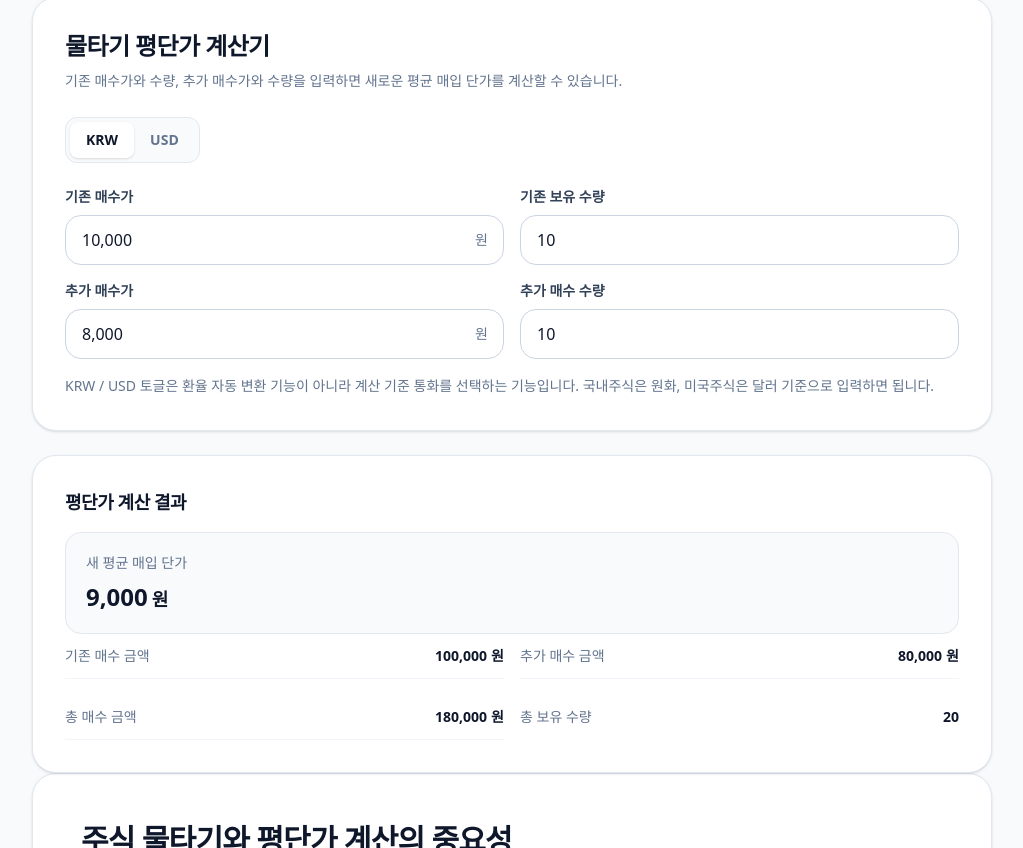
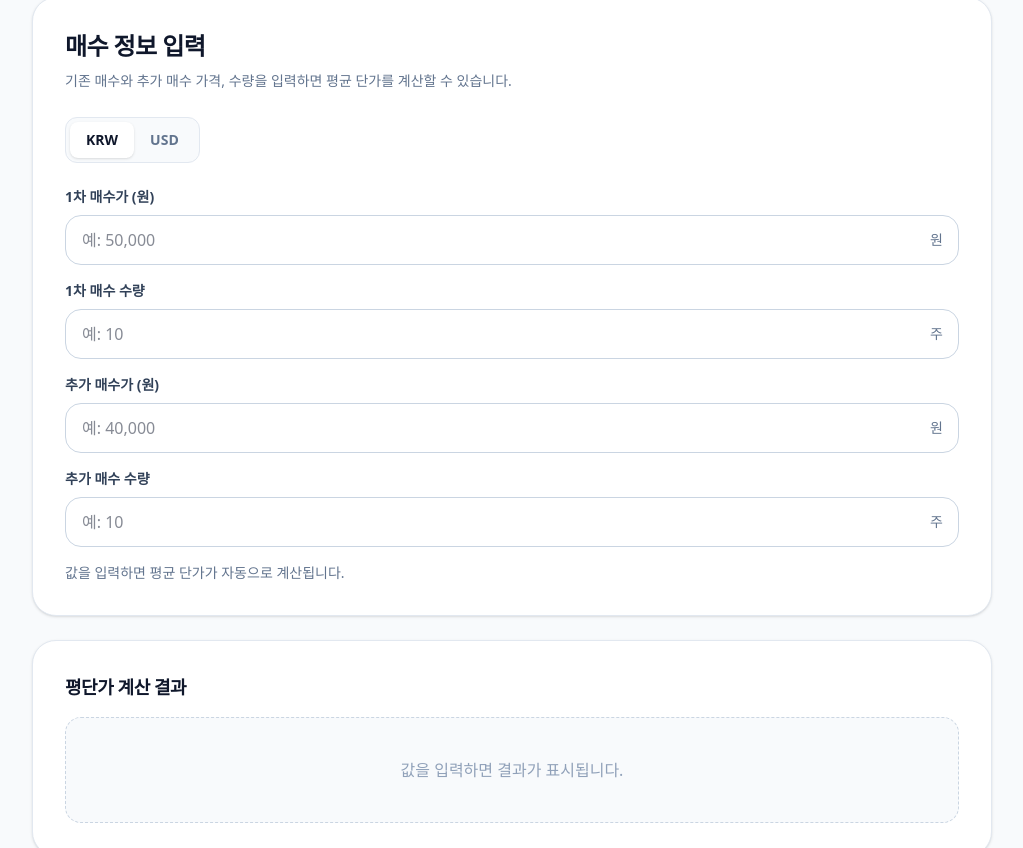
Before and after one commit to YG-coder/stock-calculator, a Next.js app: page /average-price-calculator in a window 1280 px wide. Shown: the part 572-1420 px from the top of the page, without its empty margins (128-1151 px from the left). Built offline with nearby package versions, Linux system fonts and the light colour scheme.

Commit message:
refactor: 계산기 기본값 제거 및 입력 전 결과 숨김 처리

```diff
--- a/src/components/calculator/AveragePriceCalculator.tsx
+++ b/src/components/calculator/AveragePriceCalculator.tsx
@@ -1,6 +1,7 @@
 "use client";
 
 import { useMemo, useState } from "react";
+import { formatNumber, parsePositive } from "@/lib/number";
 import {
   CalculatorLayout,
   CalculatorCard,
@@ -13,71 +14,47 @@ import CurrencyToggle from "@/components/calculator/CurrencyToggle";
 
 type Currency = "KRW" | "USD";
 
-function formatNumber(value: number, maximumFractionDigits = 2) {
-  if (!Number.isFinite(value)) return "0";
-  return new Intl.NumberFormat("ko-KR", {
-    minimumFractionDigits: 0,
-    maximumFractionDigits,
-  }).format(value);
-}
-
 export default function AveragePriceCalculator() {
   const [currency, setCurrency] = useState<Currency>("KRW");
-
-  const [currentPrice, setCurrentPrice] = useState("10000");
-  const [currentQuantity, setCurrentQuantity] = useState("10");
-  const [additionalPrice, setAdditionalPrice] = useState("8000");
-  const [additionalQuantity, setAdditionalQuantity] = useState("10");
+  const [firstPrice, setFirstPrice] = useState("");
+  const [firstQuantity, setFirstQuantity] = useState("");
+  const [secondPrice, setSecondPrice] = useState("");
+  const [secondQuantity, setSecondQuantity] = useState("");
 
   const moneyUnit = currency === "KRW" ? "원" : "USD";
 
   const result = useMemo(() => {
-    const currentP = Number(currentPrice);
-    const currentQ = Number(currentQuantity);
-    const addP = Number(additionalPrice);
-    const addQ = Number(additionalQuantity);
+    const p1 = parsePositive(firstPrice);
+    const q1 = parsePositive(firstQuantity);
+    const p2 = parsePositive(secondPrice);
+    const q2 = parsePositive(secondQuantity);
 
-    if (
-      !Number.isFinite(currentP) ||
-      !Number.isFinite(currentQ) ||
-      !Number.isFinite(addP) ||
-      !Number.isFinite(addQ) ||
-      currentP <= 0 ||
-      currentQ <= 0 ||
-      addP <= 0 ||
-      addQ <= 0
-    ) {
+    if (p1 <= 0 || q1 <= 0 || p2 <= 0 || q2 <= 0) {
       return {
         valid: false,
-        currentAmount: 0,
-        additionalAmount: 0,
+        averagePrice: 0,
+        totalQuantity: 0,
         totalAmount: 0,
-        totalQuantity: 0,
-        averagePrice: 0,
       };
     }
 
-    const currentAmount = currentP * currentQ;
-    const additionalAmount = addP * addQ;
-    const totalAmount = currentAmount + additionalAmount;
-    const totalQuantity = currentQ + addQ;
-    const averagePrice = totalQuantity > 0 ? totalAmount / totalQuantity : 0;
+    const totalQuantity = q1 + q2;
+    const totalAmount = p1 * q1 + p2 * q2;
+    const averagePrice = totalAmount / totalQuantity;
 
     return {
       valid: true,
-      currentAmount,
-      additionalAmount,
+      averagePrice,
+      totalQuantity,
       totalAmount,
-      totalQuantity,
-      averagePrice,
     };
-  }, [currentPrice, currentQuantity, additionalPrice, additionalQuantity]);
+  }, [firstPrice, firstQuantity, secondPrice, secondQuantity]);
 
   return (
       <CalculatorLayout>
         <CalculatorCard
-        title="물타기 평단가 계산기"
-        description="기존 매수가와 수량, 추가 매수가와 수량을 입력하면 새로운 평균 매입 단가를 계산할 수 있습니다."
+            title="매수 정보 입력"
+            description="기존 매수와 추가 매수 가격, 수량을 입력하면 평균 단가를 계산할 수 있습니다."
         >
           <CurrencyToggle
               value={currency}
@@ -85,84 +62,69 @@ export default function AveragePriceCalculator() {
               options={["KRW", "USD"] as const}
           />
 
-        <div className="grid gap-4 sm:grid-cols-2">
           <InputField
-            id="currentPrice"
-            label="기존 매수가"
+              id="firstPrice"
+              label={`1차 매수가 (${moneyUnit})`}
               type="number"
-            placeholder={currency === "KRW" ? "예: 10000" : "예: 100"}
+              placeholder={currency === "KRW" ? "예: 50000" : "예: 50"}
               unit={moneyUnit}
-            value={currentPrice}
-            onChange={(e) => setCurrentPrice(e.target.value)}
+              value={firstPrice}
+              onChange={(e) => setFirstPrice(e.target.value)}
           />
           <InputField
-            id="currentQuantity"
-            label="기존 보유 수량"
+              id="firstQuantity"
+              label="1차 매수 수량"
               type="number"
               placeholder="예: 10"
-            value={currentQuantity}
-            onChange={(e) => setCurrentQuantity(e.target.value)}
-          />
-        </div>
-
-        <div className="grid gap-4 sm:grid-cols-2">
-          <InputField
-            id="additionalPrice"
-            label="추가 매수가"
-            type="number"
-            placeholder={currency === "KRW" ? "예: 8000" : "예: 80"}
-            unit={moneyUnit}
-            value={additionalPrice}
-            onChange={(e) => setAdditionalPrice(e.target.value)}
+              unit="주"
+              value={firstQuantity}
+              onChange={(e) => setFirstQuantity(e.target.value)}
           />
           <InputField
-            id="additionalQuantity"
+              id="secondPrice"
+              label={`추가 매수가 (${moneyUnit})`}
+              type="number"
+              placeholder={currency === "KRW" ? "예: 40000" : "예: 40"}
+              unit={moneyUnit}
+              value={secondPrice}
+              onChange={(e) => setSecondPrice(e.target.value)}
+          />
+          <InputField
+              id="secondQuantity"
               label="추가 매수 수량"
               type="number"
               placeholder="예: 10"
-            value={additionalQuantity}
-            onChange={(e) => setAdditionalQuantity(e.target.value)}
+              unit="주"
+              value={secondQuantity}
+              onChange={(e) => setSecondQuantity(e.target.value)}
           />
-        </div>
 
-        <p className="text-sm leading-relaxed text-slate-500">
-          KRW / USD 토글은 환율 자동 변환 기능이 아니라 계산 기준 통화를 선택하는 기능입니다.
-          국내주식은 원화, 미국주식은 달러 기준으로 입력하면 됩니다.
+          <p className="text-sm text-slate-500">
+            값을 입력하면 평균 단가가 자동으로 계산됩니다.
           </p>
         </CalculatorCard>
 
         <ResultCard
             title="평단가 계산 결과"
-        emptyMessage="기존 매수가와 수량, 추가 매수가와 수량을 입력하면 결과가 계산됩니다."
+            emptyMessage="값을 입력하면 결과가 표시됩니다."
             isValid={result.valid}
         >
           <ResultHighlight
-          label="새 평균 매입 단가"
+              label="평균 단가"
               value={formatNumber(result.averagePrice)}
               unit={moneyUnit}
-          tone="default"
           />
-
           <div className="grid gap-4 sm:grid-cols-2">
             <ResultDetail
-            label="기존 매수 금액"
-            value={formatNumber(result.currentAmount)}
-            unit={moneyUnit}
-          />
-          <ResultDetail
-            label="추가 매수 금액"
-            value={formatNumber(result.additionalAmount)}
-            unit={moneyUnit}
+                label="총 보유 수량"
+                value={formatNumber(result.totalQuantity)}
+                unit="주"
             />
             <ResultDetail
                 label="총 매수 금액"
                 value={formatNumber(result.totalAmount)}
                 unit={moneyUnit}
             />
-          <ResultDetail
-            label="총 보유 수량"
-            value={formatNumber(result.totalQuantity, 4)}
-          />
           </div>
         </ResultCard>
       </CalculatorLayout>
--- a/src/components/calculator/ProfitCalculator.tsx
+++ b/src/components/calculator/ProfitCalculator.tsx
@@ -25,9 +25,9 @@ export default function ProfitCalculator() {
   const result = useMemo(() => {
     const buy = parsePositive(buyPrice);
     const current = parsePositive(currentPrice);
-    const qty = parsePositive(quantity) || 1;
+    const qty = parsePositive(quantity);
 
-    if (buy <= 0 || current <= 0) {
+    if (buy <= 0 || current <= 0 || qty <= 0) {
       return { valid: false, profitRate: 0, profitAmount: 0, evalAmount: 0 };
     }
 
@@ -83,28 +83,20 @@ export default function ProfitCalculator() {
               onChange={(e) => setQuantity(e.target.value)}
           />
 
-        <p className="text-sm leading-relaxed text-slate-500">
-          KRW / USD 토글은 환율 자동 변환 기능이 아니라 계산 기준 통화를 선택하는 기능입니다.
-          국내주식은 원화, 미국주식은 달러 기준으로 입력하면 됩니다.
+          <p className="text-sm text-slate-500">
+            값을 입력하면 자동으로 계산됩니다.
           </p>
         </CalculatorCard>
 
         <ResultCard
             title="수익률 계산 결과"
-        emptyMessage="매수가와 현재가를 입력하시면\n수익률이 자동으로 계산됩니다."
+            emptyMessage="값을 입력하면 결과가 표시됩니다."
             isValid={result.valid}
         >
           <ResultHighlight
               label="예상 수익률"
               value={`${result.profitRate > 0 ? "+" : ""}${result.profitRate.toFixed(2)}`}
               unit="%"
-          tone={
-            result.profitRate > 0
-              ? "positive"
-              : result.profitRate < 0
-                ? "negative"
-                : "default"
-          }
           />
           <div className="grid gap-4 sm:grid-cols-2">
             <ResultDetail
--- a/src/components/calculator/RiskRewardCalculator.tsx
+++ b/src/components/calculator/RiskRewardCalculator.tsx
@@ -1,7 +1,7 @@
 "use client";
 
 import { useMemo, useState } from "react";
-import { parsePositive } from "@/lib/number";
+import { formatNumber, parsePositive } from "@/lib/number";
 import {
   CalculatorLayout,
   CalculatorCard,
@@ -10,107 +10,120 @@ import {
   ResultDetail,
   InputField,
 } from "@/components/ui/Shared";
+import CurrencyToggle from "@/components/calculator/CurrencyToggle";
+
+type Currency = "KRW" | "USD";
 
 export default function RiskRewardCalculator() {
+  const [currency, setCurrency] = useState<Currency>("KRW");
   const [entryPrice, setEntryPrice] = useState("");
+  const [stopPrice, setStopPrice] = useState("");
   const [targetPrice, setTargetPrice] = useState("");
-  const [stopLossPrice, setStopLossPrice] = useState("");
+
+  const moneyUnit = currency === "KRW" ? "원" : "USD";
 
   const result = useMemo(() => {
     const entry = parsePositive(entryPrice);
+    const stop = parsePositive(stopPrice);
     const target = parsePositive(targetPrice);
-    const stop = parsePositive(stopLossPrice);
 
-    if (entry <= 0 || target <= 0 || stop <= 0 || stop >= entry || target <= entry) {
-      return { valid: false, rewardRate: 0, riskRate: 0, rrRatio: 0, winRate: 0 };
+    if (entry <= 0 || stop <= 0 || target <= 0) {
+      return {
+        valid: false,
+        riskAmount: 0,
+        rewardAmount: 0,
+        riskRewardRatio: 0,
+      };
     }
 
+    const riskAmount = entry - stop;
     const rewardAmount = target - entry;
-    const riskAmount = entry - stop;
 
-    const rewardRate = (rewardAmount / entry) * 100;
-    const riskRate = (riskAmount / entry) * 100;
+    if (riskAmount <= 0 || rewardAmount <= 0) {
+      return {
+        valid: false,
+        riskAmount: 0,
+        rewardAmount: 0,
+        riskRewardRatio: 0,
+      };
+    }
 
-    const rrRatio = rewardAmount / riskAmount;
-    const winRate = (1 / (1 + rrRatio)) * 100;
+    const riskRewardRatio = rewardAmount / riskAmount;
 
     return {
       valid: true,
-      rewardRate,
-      riskRate,
-      rrRatio,
-      winRate,
+      riskAmount,
+      rewardAmount,
+      riskRewardRatio,
     };
-  }, [entryPrice, targetPrice, stopLossPrice]);
+  }, [entryPrice, stopPrice, targetPrice]);
 
   return (
       <CalculatorLayout>
         <CalculatorCard
-        title="가격 정보 입력"
-        description="진입가와 예상 목표가, 손절가를 입력하세요."
+            title="진입/손절/목표가 입력"
+            description="진입가, 손절가, 목표가를 입력하면 손익비를 계산할 수 있습니다."
         >
+          <CurrencyToggle
+              value={currency}
+              onChange={setCurrency}
+              options={["KRW", "USD"] as const}
+          />
+
           <InputField
               id="entryPrice"
-          label="진입 가격 (매수가)"
+              label={`진입가 (${moneyUnit})`}
               type="number"
-          placeholder="예: 50000"
-          unit="원"
+              placeholder={currency === "KRW" ? "예: 50000" : "예: 50"}
+              unit={moneyUnit}
               value={entryPrice}
               onChange={(e) => setEntryPrice(e.target.value)}
           />
           <InputField
+              id="stopPrice"
+              label={`손절가 (${moneyUnit})`}
+              type="number"
+              placeholder={currency === "KRW" ? "예: 47000" : "예: 47"}
+              unit={moneyUnit}
+              value={stopPrice}
+              onChange={(e) => setStopPrice(e.target.value)}
+          />
+          <InputField
               id="targetPrice"
-          label="목표 가격 (익절가)"
+              label={`목표가 (${moneyUnit})`}
               type="number"
-          placeholder="예: 55000"
-          unit="원"
+              placeholder={currency === "KRW" ? "예: 56000" : "예: 56"}
+              unit={moneyUnit}
               value={targetPrice}
               onChange={(e) => setTargetPrice(e.target.value)}
           />
-        <InputField
-          id="stopLossPrice"
-          label="손절 가격 (손절가)"
-          type="number"
-          placeholder="예: 48000"
-          unit="원"
-          value={stopLossPrice}
-          onChange={(e) => setStopLossPrice(e.target.value)}
-        />
+
+          <p className="text-sm text-slate-500">
+            손절가는 진입가보다 낮아야 하고, 목표가는 진입가보다 높아야 합니다.
+          </p>
         </CalculatorCard>
 
         <ResultCard
             title="손익비 계산 결과"
-        emptyMessage="올바른 가격(익절가 > 진입가 > 손절가)을\n모두 입력하시면 결과가 계산됩니다."
+            emptyMessage="값을 입력하면 결과가 표시됩니다."
             isValid={result.valid}
         >
           <ResultHighlight
-          label="손익비 (Risk : Reward)"
-          value={`1 : ${result.rrRatio.toFixed(2)}`}
-          tone={
-            result.rrRatio > 1
-              ? "positive"
-              : result.rrRatio < 1
-                ? "negative"
-                : "default"
-          }
+              label="손익비"
+              value={result.riskRewardRatio.toFixed(2)}
+              unit="R"
           />
           <div className="grid gap-4 sm:grid-cols-2">
             <ResultDetail
-            label="기대 수익률"
-            value={`+${result.rewardRate.toFixed(2)}`}
-            unit="%"
+                label="리스크 금액"
+                value={formatNumber(result.riskAmount)}
+                unit={moneyUnit}
             />
             <ResultDetail
-            label="예상 손실률"
-            value={`-${result.riskRate.toFixed(2)}`}
-            unit="%"
+                label="보상 금액"
+                value={formatNumber(result.rewardAmount)}
+                unit={moneyUnit}
             />
-        </div>
-        <div className="rounded-xl bg-slate-50 border border-slate-200 p-5 shadow-sm mt-2">
-          <p className="text-sm font-medium text-slate-700 leading-relaxed">
-            현재 셋업의 필요 승률은 <strong className="text-slate-900">{result.winRate.toFixed(1)}%</strong>
-            입니다. 해당 승률 이상을 유지해야만 장기적으로 계좌가 우상향합니다.
-          </p>
           </div>
         </ResultCard>
       </CalculatorLayout>
--- a/src/components/calculator/StopLossCalculator.tsx
+++ b/src/components/calculator/StopLossCalculator.tsx
@@ -1,6 +1,7 @@
 "use client";
 
 import { useMemo, useState } from "react";
+import { formatNumber, parsePositive } from "@/lib/number";
 import {
   CalculatorLayout,
   CalculatorCard,
@@ -13,65 +14,40 @@ import CurrencyToggle from "@/components/calculator/CurrencyToggle";
 
 type Currency = "KRW" | "USD";
 
-function formatNumber(value: number, maximumFractionDigits = 2) {
-  if (!Number.isFinite(value)) return "0";
-  return new Intl.NumberFormat("ko-KR", {
-    minimumFractionDigits: 0,
-    maximumFractionDigits,
-  }).format(value);
-}
-
 export default function StopLossCalculator() {
   const [currency, setCurrency] = useState<Currency>("KRW");
-
-  const [buyPrice, setBuyPrice] = useState("10000");
-  const [lossPercent, setLossPercent] = useState("10");
-  const [quantity, setQuantity] = useState("10");
+  const [buyPrice, setBuyPrice] = useState("");
+  const [stopLossRate, setStopLossRate] = useState("");
 
   const moneyUnit = currency === "KRW" ? "원" : "USD";
 
   const result = useMemo(() => {
-    const buy = Number(buyPrice);
-    const loss = Number(lossPercent);
-    const qty = Number(quantity);
+    const buy = parsePositive(buyPrice);
+    const rate = parsePositive(stopLossRate);
 
-    if (
-      !Number.isFinite(buy) ||
-      !Number.isFinite(loss) ||
-      !Number.isFinite(qty) ||
-      buy <= 0 ||
-      loss <= 0 ||
-      loss >= 100 ||
-      qty <= 0
-    ) {
+    if (buy <= 0 || rate <= 0 || rate >= 100) {
       return {
         valid: false,
         stopLossPrice: 0,
         lossAmountPerShare: 0,
-        totalLossAmount: 0,
-        stopLossRate: 0,
       };
     }
 
-    const stopLossPrice = buy * (1 - loss / 100);
+    const stopLossPrice = buy * (1 - rate / 100);
     const lossAmountPerShare = buy - stopLossPrice;
-    const totalLossAmount = lossAmountPerShare * qty;
-    const stopLossRate = loss;
 
     return {
       valid: true,
       stopLossPrice,
       lossAmountPerShare,
-      totalLossAmount,
-      stopLossRate,
     };
-  }, [buyPrice, lossPercent, quantity]);
+  }, [buyPrice, stopLossRate]);
 
   return (
       <CalculatorLayout>
         <CalculatorCard
-        title="주식 손절가 계산기"
-        description="매수가, 손실 제한 비율, 수량을 입력하면 손절 기준 가격과 예상 손실 금액을 계산할 수 있습니다."
+            title="손절 기준 입력"
+            description="매수가와 손절 비율을 입력하면 손절 가격을 계산할 수 있습니다."
         >
           <CurrencyToggle
               value={currency}
@@ -79,68 +55,49 @@ export default function StopLossCalculator() {
               options={["KRW", "USD"] as const}
           />
 
-        <div className="grid gap-4 sm:grid-cols-2">
           <InputField
               id="buyPrice"
-            label="매수가"
+              label={`매수가 (${moneyUnit})`}
               type="number"
-            placeholder={currency === "KRW" ? "예: 10000" : "예: 100"}
+              placeholder={currency === "KRW" ? "예: 50000" : "예: 50"}
               unit={moneyUnit}
               value={buyPrice}
               onChange={(e) => setBuyPrice(e.target.value)}
           />
           <InputField
-            id="lossPercent"
-            label="허용 손실 비율"
+              id="stopLossRate"
+              label="손절 비율"
               type="number"
               placeholder="예: 10"
               unit="%"
-            value={lossPercent}
-            onChange={(e) => setLossPercent(e.target.value)}
-          />
-        </div>
-
-        <InputField
-          id="quantity"
-          label="보유 수량"
-          type="number"
-          placeholder="예: 10"
-          value={quantity}
-          onChange={(e) => setQuantity(e.target.value)}
+              value={stopLossRate}
+              onChange={(e) => setStopLossRate(e.target.value)}
           />
 
-        <p className="text-sm leading-relaxed text-slate-500">
-          KRW / USD 토글은 환율 자동 변환 기능이 아니라 계산 기준 통화를 선택하는 기능입니다.
-          국내주식은 원화, 미국주식은 달러 기준으로 입력하면 됩니다.
+          <p className="text-sm text-slate-500">
+            손절 비율은 0보다 크고 100보다 작아야 합니다.
           </p>
         </CalculatorCard>
 
         <ResultCard
             title="손절가 계산 결과"
-        emptyMessage="매수가, 손실 제한 비율, 수량을 입력하면 결과가 계산됩니다."
+            emptyMessage="값을 입력하면 결과가 표시됩니다."
             isValid={result.valid}
         >
           <ResultHighlight
-          label="손절 기준 가격"
+              label="손절 가격"
               value={formatNumber(result.stopLossPrice)}
               unit={moneyUnit}
-          tone="negative"
           />
-
           <div className="grid gap-4 sm:grid-cols-2">
             <ResultDetail
-            label="주당 예상 손실"
+                label="주당 손실 금액"
                 value={formatNumber(result.lossAmountPerShare)}
                 unit={moneyUnit}
             />
             <ResultDetail
-            label="총 예상 손실"
-            value={formatNumber(result.totalLossAmount)}
-            unit={moneyUnit}
-          />
-          <ResultDetail
-            label="설정 손실 비율"
-            value={formatNumber(result.stopLossRate)}
+                label="설정 손절 비율"
+                value={stopLossRate || "0"}
                 unit="%"
             />
           </div>
--- a/src/components/calculator/TargetPriceCalculator.tsx
+++ b/src/components/calculator/TargetPriceCalculator.tsx
@@ -1,6 +1,7 @@
 "use client";
 
 import { useMemo, useState } from "react";
+import { formatNumber, parsePositive } from "@/lib/number";
 import {
   CalculatorLayout,
   CalculatorCard,
@@ -13,61 +14,40 @@ import CurrencyToggle from "@/components/calculator/CurrencyToggle";
 
 type Currency = "KRW" | "USD";
 
-function formatNumber(value: number, maximumFractionDigits = 2) {
-  if (!Number.isFinite(value)) return "0";
-  return new Intl.NumberFormat("ko-KR", {
-    minimumFractionDigits: 0,
-    maximumFractionDigits,
-  }).format(value);
-}
-
 export default function TargetPriceCalculator() {
   const [currency, setCurrency] = useState<Currency>("KRW");
-  const [buyPrice, setBuyPrice] = useState("50000");
-  const [targetRate, setTargetRate] = useState("15");
-  const [quantity, setQuantity] = useState("100");
+  const [buyPrice, setBuyPrice] = useState("");
+  const [targetRate, setTargetRate] = useState("");
 
   const moneyUnit = currency === "KRW" ? "원" : "USD";
 
   const result = useMemo(() => {
-    const buy = Number(buyPrice);
-    const rate = Number(targetRate);
-    const qty = Number(quantity);
+    const buy = parsePositive(buyPrice);
+    const rate = parsePositive(targetRate);
 
-    if (
-      !Number.isFinite(buy) ||
-      !Number.isFinite(rate) ||
-      !Number.isFinite(qty) ||
-      buy <= 0 ||
-      qty <= 0
-    ) {
+    if (buy <= 0 || rate <= 0) {
       return {
         valid: false,
         targetPrice: 0,
-        profitPerShare: 0,
-        totalProfit: 0,
-        targetRate: 0,
+        expectedProfitPerShare: 0,
       };
     }
 
     const targetPrice = buy * (1 + rate / 100);
-    const profitPerShare = targetPrice - buy;
-    const totalProfit = profitPerShare * qty;
+    const expectedProfitPerShare = targetPrice - buy;
 
     return {
       valid: true,
       targetPrice,
-      profitPerShare,
-      totalProfit,
-      targetRate: rate,
+      expectedProfitPerShare,
     };
-  }, [buyPrice, targetRate, quantity]);
+  }, [buyPrice, targetRate]);
 
   return (
       <CalculatorLayout>
         <CalculatorCard
-        title="주식 목표가 계산기"
-        description="매수가와 목표 수익률, 수량을 입력하면 목표 매도 가격과 예상 수익 금액을 계산할 수 있습니다."
+            title="목표 수익 입력"
+            description="매수가와 목표 수익률을 입력하면 목표 가격을 계산할 수 있습니다."
         >
           <CurrencyToggle
               value={currency}
@@ -75,10 +55,9 @@ export default function TargetPriceCalculator() {
               options={["KRW", "USD"] as const}
           />
 
-        <div className="grid gap-4 sm:grid-cols-2">
           <InputField
               id="buyPrice"
-            label="매수가"
+              label={`매수가 (${moneyUnit})`}
               type="number"
               placeholder={currency === "KRW" ? "예: 50000" : "예: 50"}
               unit={moneyUnit}
@@ -94,50 +73,31 @@ export default function TargetPriceCalculator() {
               value={targetRate}
               onChange={(e) => setTargetRate(e.target.value)}
           />
-        </div>
 
-        <InputField
-          id="quantity"
-          label="수량"
-          type="number"
-          placeholder="예: 100"
-          unit="주"
-          value={quantity}
-          onChange={(e) => setQuantity(e.target.value)}
-        />
-
-        <p className="text-sm leading-relaxed text-slate-500">
-          KRW / USD 토글은 환율 자동 변환 기능이 아니라 계산 기준 통화를 선택하는 기능입니다.
-          국내주식은 원화, 미국주식은 달러 기준으로 입력하면 됩니다.
+          <p className="text-sm text-slate-500">
+            원하는 목표 수익률을 입력하면 목표가가 자동 계산됩니다.
           </p>
         </CalculatorCard>
 
         <ResultCard
             title="목표가 계산 결과"
-        emptyMessage="매수가와 목표 수익률을 입력하면 목표 매도 가격이 계산됩니다."
+            emptyMessage="값을 입력하면 결과가 표시됩니다."
             isValid={result.valid}
         >
           <ResultHighlight
-          label="목표 매도 가격"
+              label="목표 가격"
               value={formatNumber(result.targetPrice)}
               unit={moneyUnit}
-          tone="positive"
           />
-
           <div className="grid gap-4 sm:grid-cols-2">
             <ResultDetail
-            label="1주당 예상 이익"
-            value={formatNumber(result.profitPerShare)}
+                label="주당 예상 수익"
+                value={formatNumber(result.expectedProfitPerShare)}
                 unit={moneyUnit}
             />
             <ResultDetail
-            label="총 예상 수익"
-            value={formatNumber(result.totalProfit)}
-            unit={moneyUnit}
-          />
-          <ResultDetail
-            label="설정 목표 수익률"
-            value={formatNumber(result.targetRate)}
+                label="목표 수익률"
+                value={targetRate || "0"}
                 unit="%"
             />
           </div>
```
Lines whose indentation alone changed are shown as unchanged.
